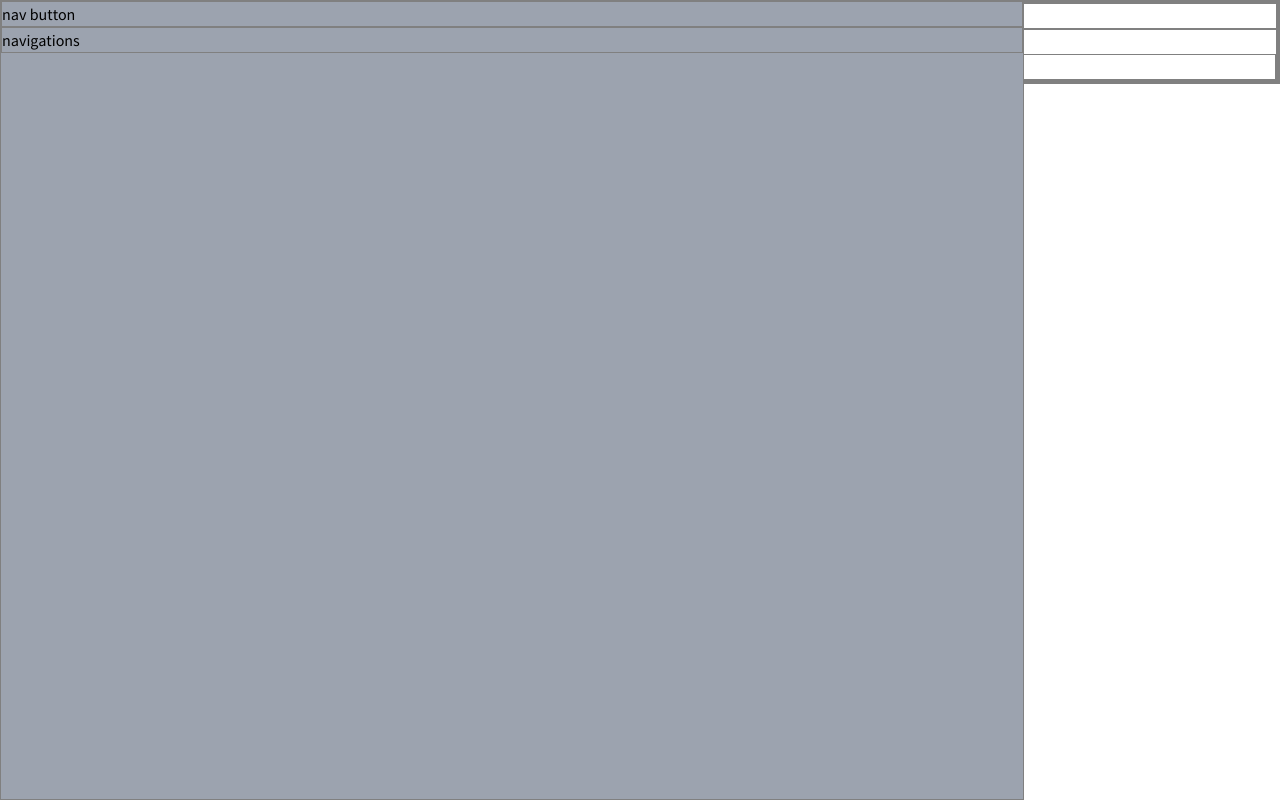
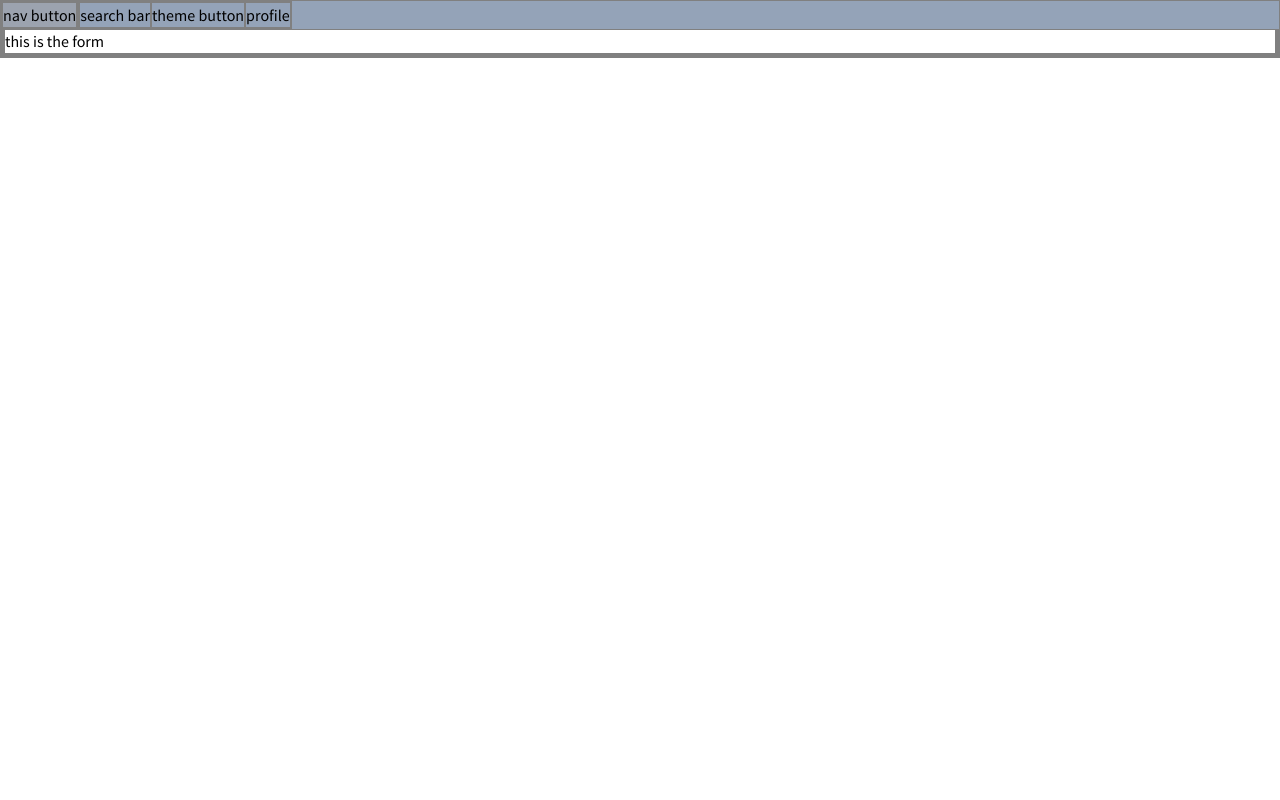
Before and after one commit to vnmw7/manggad-thesis-repo, a Next.js app in the folder frontend/: page /addBook in a window 1280 px wide. Built offline with nearby package versions, Linux system fonts and the light colour scheme.

Commit message:
added header & navigation layout

```diff
--- a/frontend/app/(book)/addBook/page.tsx
+++ b/frontend/app/(book)/addBook/page.tsx
@@ -1,13 +1,39 @@
 "use client"
 
+import { useState } from "react"
+
 const AddBook = () => {
+	const [showNav, setShowNavStatus] = useState(false); // state kng kitaun ang navigations or wala
+
+	const navButtonClick = () => { // fuction para sa nav button
+		setShowNavStatus(!showNav)
+		console.log("nav button clicked")
+	}
+
 	return (
 		<div>
-			<div> this is the header </div>
-			<div className="bg-gray-400 fixed z-10 top-0 left-0 w-[80vw] h-full">
-				<div> nav button </div>
-				<div> navigations </div>
+			<div className="bg-slate-400 flex w-full fixed z-10 top-0 left-0"> {/* this is the container sang header. gn separate ko into 2 parts —— navigations and others*/}
+				{/* ari d ang navigation. basta burger menu */}
+				<div className={`bg-gray-400 ${showNav ? 'navigationMenu-shown' : ''}`}> {/* amo ni ang nav container nga pwede ma adjust */}
+					<div className={`cursor-pointer ${showNav ? 'bg-blue-500' : ''}`} onClick={navButtonClick}> nav button </div>
+				</div>
+
+				{/* ari d ang other parts sang header nga wala nadala sa burger menu */}
+				<div className="flex">
+					<div> search bar </div>
+					<div> theme button </div>
+					<div> profile </div>
+				</div>
 			</div>
+
+			{/* amo ni ang burger menu. wala ko gn butang sa header kay ga adjust ang height ka header kng magpakita ni */}
+			<ul className={`bg-zinc-400 fixed z-[9] top-8 left-0 ${showNav ? 'block navigationMenu-shown' : 'hidden'}`}>
+				<li> Home </li>
+				<li> Categories </li>
+				<li> Admin </li>
+				<li> About </li>
+			</ul>
+
 			<div>
 				form container
 				<div> this is the form </div>
--- a/frontend/app/globals.css
+++ b/frontend/app/globals.css
@@ -32,6 +32,14 @@ input[type="text"], input[type="password"] {
 }
 
 
+/* +----------------------------------+ */
+/* |        HEADER & NAVIGATION       | */
+/* +----------------------------------+ */
+.navigationMenu-shown {
+    @apply w-[80vw] h-full
+}
+
+
 /* +-----------------------------------+ */
 /* |        AUTHERNTICATION PAGE       | */
 /* +-----------------------------------+ */
```
